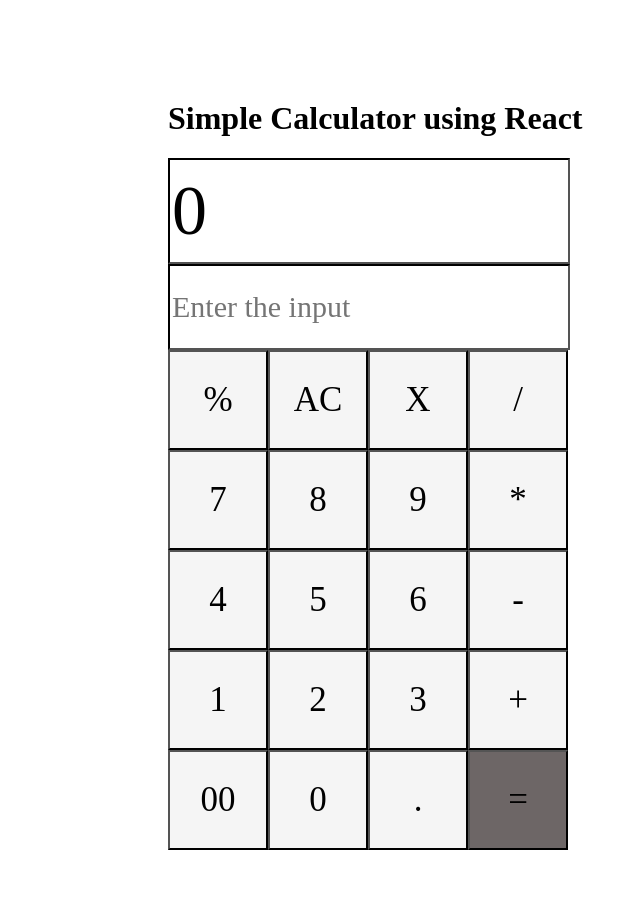
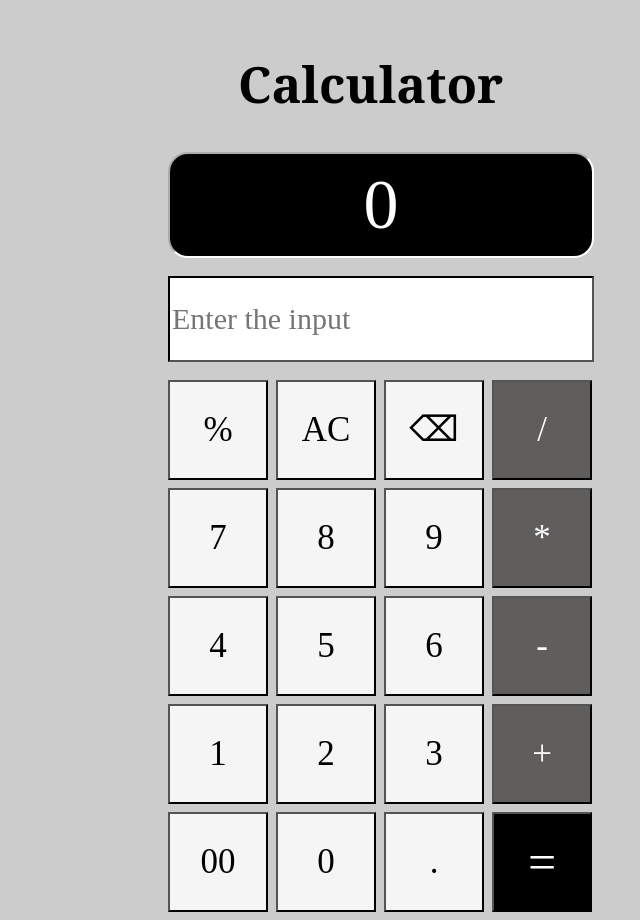
Before and after one commit to aithasahith02/CalculatorWithReact, a React (Create React App) app: page / in a window 1280 px wide. Shown: the whole page, without its empty margins (640-1280 px from the left). Before the commit the page ends 858 px from the top, so only its background shows below. Built offline with nearby package versions, Linux system fonts and the light colour scheme.

Commit message:
Modified Styles and improved functionality.

```diff
--- a/src/App.css
+++ b/src/App.css
@@ -1,14 +1,18 @@
 body {
     background-color: white;
+    background-color: #ccc;
 }
 
 .heading {
     color: black;
-
+    margin-left: 70px;
+    align-content: center;
+    font-family: Georgia, 'Times New Roman', Times, serif;
+    font-size: 50px;
 }
 
 .App {
     margin-left: 800px;
-    margin-top: 100px;
+    margin-top: 50px;
 
 }
--- a/src/App.js
+++ b/src/App.js
@@ -4,7 +4,7 @@
   return (
 
     <div className="App" >
-      <h1 className="heading">Simple Calculator using React</h1>
+      <h1 className="heading">Calculator</h1>
       <Calculator></Calculator>
     </div>
   );
--- a/src/components/Keyboard.js
+++ b/src/components/Keyboard.js
@@ -16,10 +16,9 @@
             reset()
         }
         catch (e) {
-            setErrorMessage("Something went wrong, Click X")
+            setErrorMessage("Something went wrong, Click ⌫")
             reset()
         }
-
     }
     const reset = () => {
         setInputText('')
@@ -30,29 +29,30 @@
     }
     return (
         <div>
-            <h1 className='Error'>{errorMessage}</h1>
+            <h3 className='Error'>{errorMessage}</h3>
             <Screen inputText={inputText} result={result}></Screen>
+            <br></br>
             <div className='buttonsContainer'>
                 <button onClick={clickHandler} name="%">%</button>
-                <button onClick={reset}>AC</button>
-                <button onClick={backSpace} name="X">X</button>
+                <button onClick={() => { setResult(0); reset() }}>AC</button>
+                <button onClick={backSpace} name="X">⌫</button>
                 <button className="operatorsButton" onClick={clickHandler} name="/">/</button>
                 <button onClick={clickHandler} name="7">7</button>
                 <button onClick={clickHandler} name="8">8</button>
                 <button onClick={clickHandler} name="9">9</button>
-                <button className="operatorsButton"  onClick={clickHandler} name="*">*</button>
+                <button className="operatorsButton" onClick={clickHandler} name="*">*</button>
                 <button onClick={clickHandler} name="4">4</button>
                 <button onClick={clickHandler} name="5">5</button>
                 <button onClick={clickHandler} name="6">6</button>
-                <button className="operatorsButton"  onClick={clickHandler} name="-">-</button>
+                <button className="operatorsButton" onClick={clickHandler} name="-">-</button>
                 <button onClick={clickHandler} name="1">1</button>
                 <button onClick={clickHandler} name="2">2</button>
                 <button onClick={clickHandler} name="3">3</button>
-                <button className="operatorsButton"  onClick={clickHandler} name="+">+</button>
+                <button className="operatorsButton" onClick={clickHandler} name="+">+</button>
                 <button onClick={clickHandler} name="00">00</button>
                 <button onClick={clickHandler} name="0">0</button>
                 <button onClick={clickHandler} name=".">.</button>
-                <button className="equalsButton"onClick={calculateHandler} name="">=</button>
+                <button className="equalsButton" onClick={calculateHandler} name="">=</button>
             </div>
         </div>
     )
--- a/src/components/Screen.js
+++ b/src/components/Screen.js
@@ -2,17 +2,23 @@
 import './styles.css'
 function Screen(props) {
     return (
+        <>
             <div>
                 <input className="resultTextBox"
                     type='text'
+                    readOnly={true}
                     value={props.result}
                     placeholder='Answer will be here!'></input>
-            <br />
+            </div>
+            <br></br>
+            <div>
+
                 <input className='inputTextBox'
                     type='text'
                     value={props.inputText}
                     placeholder='Enter the input'></input>
             </div>
+        </>
     )
 }
 
--- a/src/components/styles.css
+++ b/src/components/styles.css
@@ -2,51 +2,76 @@
     display: grid;
     grid-template-columns: 100px 100px 100px 100px;
     align-items: center;
+    gap: 8px;
 }
 
-button:hover{
+button:hover {
     background-color: rgb(216, 211, 211);
+    font-size: 50px;
 }
+
 .equalsButton {
-    background-color: rgb(109, 102, 102);
+    background-color: black;
+    color: white;
+    font-size: 50px;
 }
+
 .operatorsButton:hover {
-    background-color: orange;
+    background-color: white;
+    color: black;
+    font-size: 50px;
 
 }
+
+.operatorsButton {
+    background-color: rgb(96, 93, 93);
+    color: white;
+
+}
+
 .equalsButton:hover {
-    background-color:green;
+    background-color: white;
+    color: black;
+    font-size: 60px;
 }
+
 button {
     width: 100px;
     height: 100px;
-    color :black;
+    color: black;
     font-size: 35px;
     font-family: 'sans-serif';
     background-color: whitesmoke;
     border: 15%;
     border-color: black;
+    cursor: pointer;
 }
 
 .inputTextBox {
-    width: 394px;
+    width: 418px;
     height: 80px;
     font-size: 30px;
     font-family: 'Times New Roman', Times, serif;
     border-color: black;
-    border-width: 2px;
+    border-radius: 20;
 }
 
 .resultTextBox {
     align-items: center;
-    width: 394px;
+    width: 418px;
     height: 100px;
     font-size: 70px;
     font-family: 'Times New Roman', Times, serif;
-    border-color: black;
-    border-width: 2px;
+    border-color: white;
+    border-style: inset;
+    background-color: black;
+    color: white;
+    text-align: center;
+    border-radius: 20px;
+
 }
-.Error{
+
+.Error {
     color: red;
     font-family: 'Segoe UI', Tahoma, Geneva, Verdana, sans-serif;
 }
```
Lines whose indentation alone changed are shown as unchanged.
